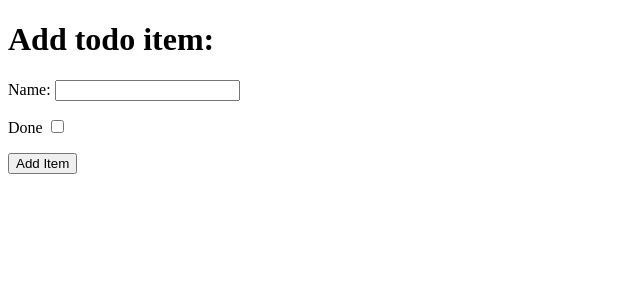
After one commit to Dayana-N/Hello-Django, a Django app: page /add in a window 1280 px wide. The commit adds this page. Shown: the top 300 px of the page, without its empty margins (0-640 px from the left). Run offline with Django 3.2, Linux system fonts and the light colour scheme.

Commit message:
add the option to add items and display them on the page

```diff
--- a/django_todo/urls.py
+++ b/django_todo/urls.py
@@ -15,9 +15,10 @@ Including another URLconf
 """
 from django.contrib import admin
 from django.urls import path
-from todo.views import get_todo_list
+from todo.views import get_todo_list, add_item
 
 urlpatterns = [
     path('admin/', admin.site.urls),
-    path('', get_todo_list, name='get_todo_list')
+    path('', get_todo_list, name='get_todo_list'),
+    path('add', add_item, name='add')
 ]
--- /dev/null
+++ b/todo/templates/todo/add_item.html
@@ -0,0 +1,26 @@
+<!DOCTYPE html>
+<html lang="en">
+<head>
+    <meta charset="UTF-8">
+    <meta http-equiv="X-UA-Compatible" content="IE=edge">
+    <meta name="viewport" content="width=device-width, initial-scale=1.0">
+    <title>Document</title>
+</head>
+<body>
+    <h1>Add todo item:</h1>
+    <form action="add", method="POST">
+        {% csrf_token %}
+        <div><p>
+            <label for="id_name">Name:</label>
+            <input type="text", id="id_name", name="item_name">
+        </p></div>
+        <div><p>
+            <label for="id_done">Done</label>
+            <input type="checkbox", id="id_done", name="done">
+        </p></div>
+        <div>
+            <p><button type="submit">Add Item</button></p>
+        </div>
+    </form>
+</body>
+</html>
--- a/todo/templates/todo/todo_list.html
+++ b/todo/templates/todo/todo_list.html
@@ -22,5 +22,6 @@
         {% endfor %}
 
     </table>
+    <a href="/add">Add an Item</a>
 </body>
 </html>
--- a/todo/views.py
+++ b/todo/views.py
@@ -1,4 +1,4 @@
-from django.shortcuts import render
+from django.shortcuts import render, redirect
 from .models import Item
 
 # Create your views here.
@@ -10,3 +10,13 @@ def get_todo_list(request):
         'items': items
     }
     return render(request, 'todo/todo_list.html', context)
+
+
+def add_item(request):
+    if request.method == 'POST':
+        name = request.POST.get('item_name')
+        done = 'done' in request.POST
+        Item.objects.create(name=name, done=done)
+
+        return redirect('get_todo_list')
+    return render(request, 'todo/add_item.html')
```
Also changed, not shown: db.sqlite3.
